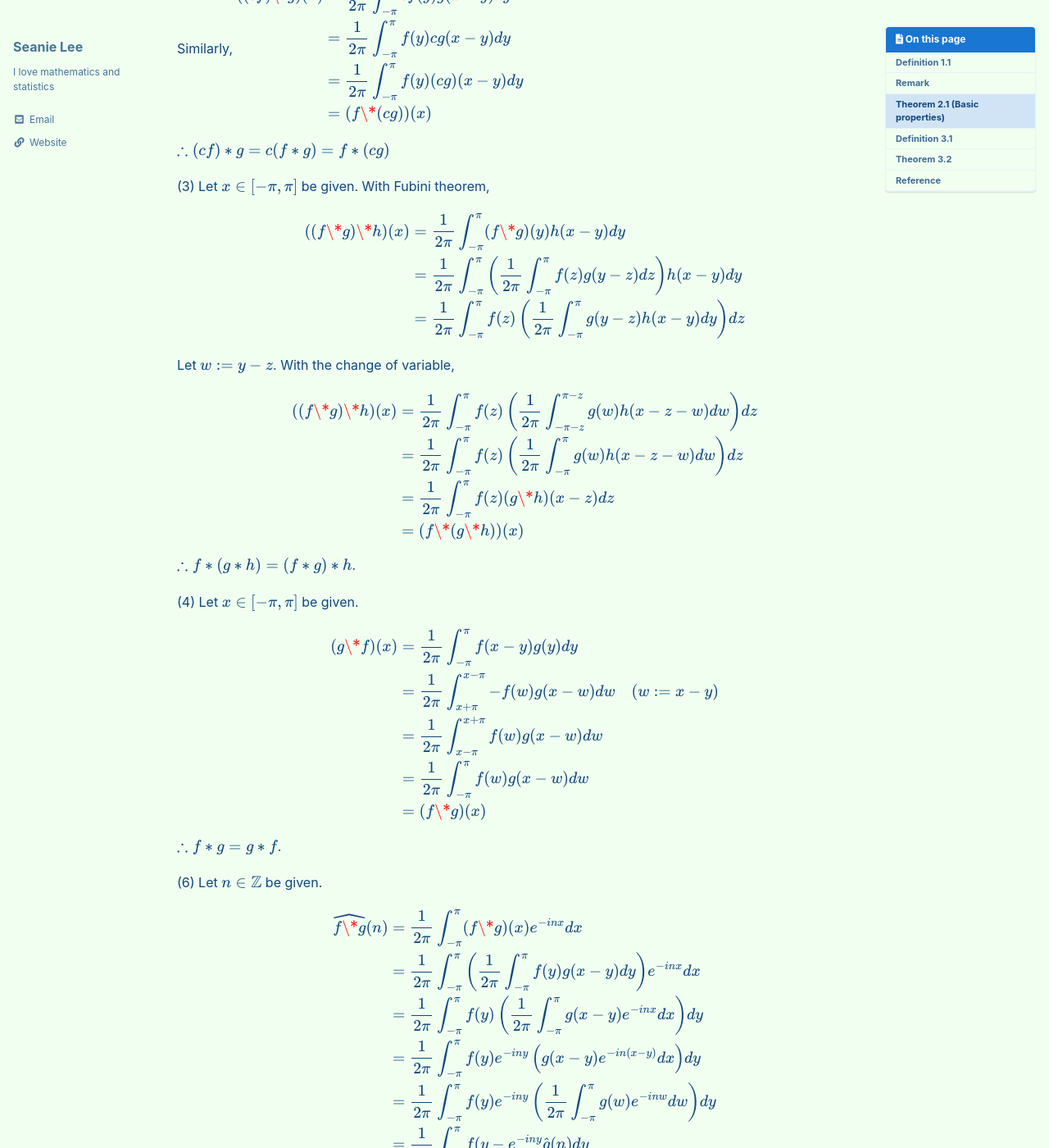
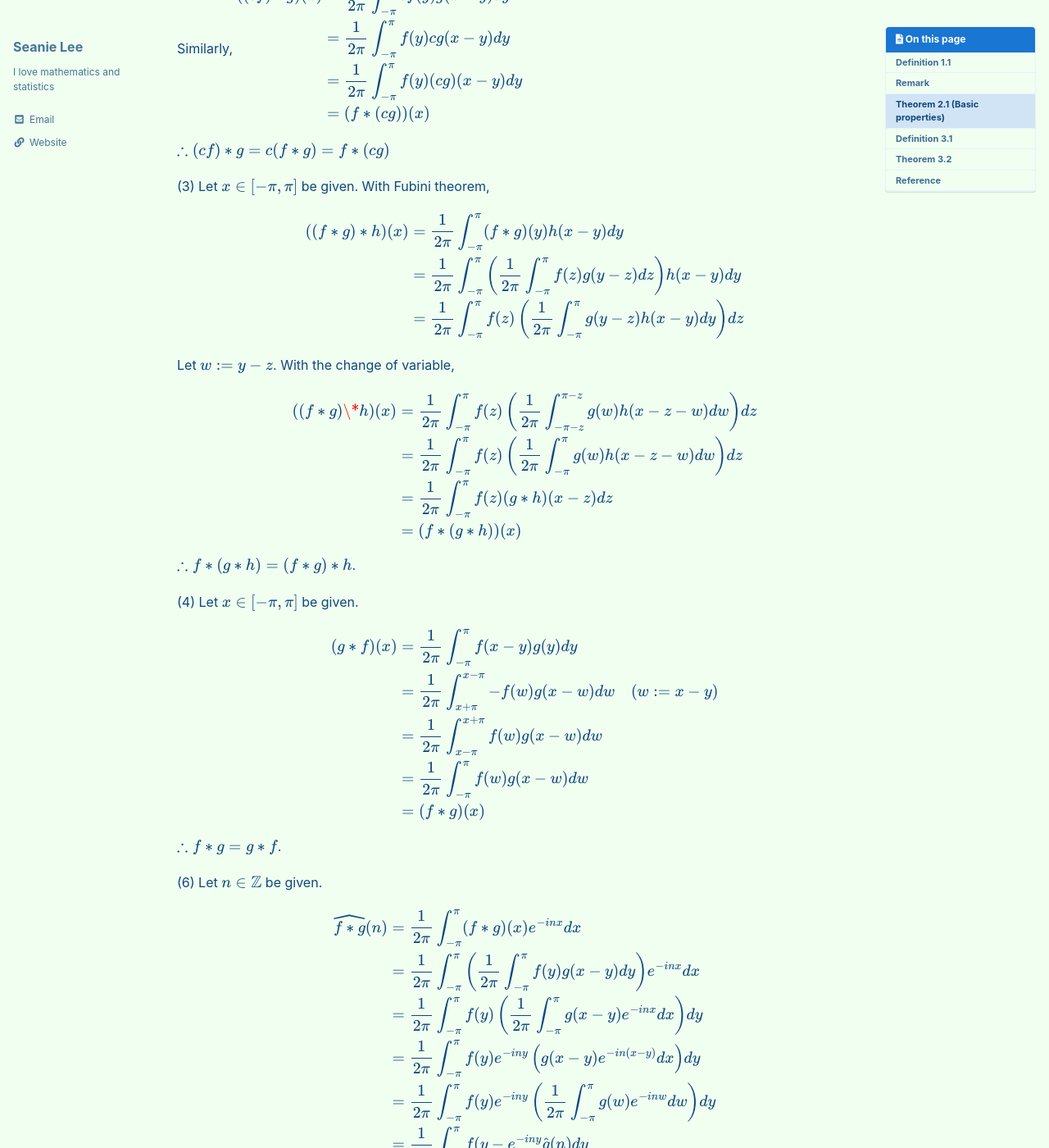
Before and after one commit to seanie12/blog, a Jekyll site: the page built from _posts/2023-02-06-convolution-good-kernels.md, in a window 1280 px wide and 1400 px high, scrolled down 1804 px. Shown: the whole window at 82% size. Built offline with Jekyll 4.4.1, drawn with Linux system fonts in a browser that asks for light colours; cached includes are drawn as plain includes; formulas are drawn with MathJax 3; some of the changed text lies outside the part shown.

```diff
--- a/_posts/2023-02-06-convolution-good-kernels.md
+++ b/_posts/2023-02-06-convolution-good-kernels.md
@@ -25,18 +25,18 @@ Let $f,g:\mathbb{R}\to\mathbb{C}$ be $2\pi$-periodic functions. The *convolution
 
 $$
 \begin{align*}
-(f\*g)(x) =\frac{1}{2\pi}\int_{-\pi}^\pi f(y) g(x-y)dy
+(f*g)(x) =\frac{1}{2\pi}\int_{-\pi}^\pi f(y) g(x-y)dy
 \end{align*}
 $$
 
 ## Remark
 (1) Convolution as weighted average.
 
-(2) Turns out that many important construction can be expressed in terms of convolution. For example, consider $f\* D_N$, the Dirichlet kernel
+(2) Turns out that many important construction can be expressed in terms of convolution. For example, consider $f* D_N$, the Dirichlet kernel
 
 $$
 \begin{align*}
-(f\*D_N)(x) &= \frac{1}{2\pi} \int_{-\pi}^\pi f(y) \sum_{n=-N}^N e^{in(x-y)}dy \\
+(f*D_N)(x) &= \frac{1}{2\pi} \int_{-\pi}^\pi f(y) \sum_{n=-N}^N e^{in(x-y)}dy \\
 &=\sum_{n=-N}^N e^{inx}\frac{1}{2\pi} \int_{-\pi}^\pi f(y) e^{-iny}dy  \\
 &=\sum_{n=-N}^N \hat{f}(n)e^{inx} \\
 &= S_N(f)(x)
@@ -70,9 +70,9 @@ Note that $L^1(\pi)=\\{f: \text{integrable}\mid \int_{-\pi}^\pi \lvert f(x)\rver
 
 $$
 \begin{align*}
-(f\*(g\*h))(x) &= \frac{1}{2\pi} \int_{-\pi}^{\pi} f(y) \left[g(x-y)+h(x-y) \right]dy \\
+(f*(g*h))(x) &= \frac{1}{2\pi} \int_{-\pi}^{\pi} f(y) \left[g(x-y)+h(x-y) \right]dy \\
 &=\frac{1}{2\pi}\int_{-\pi}^\pi f(y) g(x-y) dy + \frac{1}{2\pi}\int_{-\pi}^\pi f(y)h(x-y)dy \\
-&=(f\*g)(x) + (f\*h)(x)
+&=(f*g)(x) + (f*h)(x)
 \end{align*}
 $$
 
@@ -84,20 +84,20 @@ $\therefore f\*(g+h) = f\*g + f\*h$
 
 $$
 \begin{align*}
-((cf)\*g )(x) &= \frac{1}{2\pi} \int_{-\pi}^\pi (cf)(y) g(x-y)dy \\
+((cf)*g )(x) &= \frac{1}{2\pi} \int_{-\pi}^\pi (cf)(y) g(x-y)dy \\
 &=\frac{1}{2\pi}\int_{-\pi}^\pi cf(y) g(x-y)dy \\
 &=\frac{c}{2\pi}\int_{-\pi}^\pi f(y) g(x-y) dy \\
-&= c(f\*g)(x)
+&= c(f*g)(x)
 \end{align*}
 $$
 
 Similarly,
 $$
 \begin{align*}
-((cf)\*g)(x) &= \frac{1}{2\pi}\int_{-\pi}^\pi cf(y)g(x-y)dy \\
+((cf)*g)(x) &= \frac{1}{2\pi}\int_{-\pi}^\pi cf(y)g(x-y)dy \\
 &= \frac{1}{2\pi}\int_{-\pi}^\pi f(y) cg(x-y)dy \\
 &=\frac{1}{2\pi}\int_{-\pi}^\pi f(y) (cg)(x-y) dy \\
-&= (f\*(cg))(x)
+&= (f*(cg))(x)
 \end{align*}
 $$
 
@@ -108,7 +108,7 @@ $\therefore (cf)\* g= c(f\*g)=f\*(cg)$
 
 $$
 \begin{align*}
-((f\*g)\*h)(x) &= \frac{1}{2\pi} \int_{-\pi}^\pi (f\*g)(y) h(x-y)dy \\
+((f*g)*h)(x) &= \frac{1}{2\pi} \int_{-\pi}^\pi (f*g)(y) h(x-y)dy \\
 &=\frac{1}{2\pi}\int_{-\pi}^\pi  \left( \frac{1}{2\pi}\int_{-\pi}^\pi f(z)g(y-z)dz\right) h(x-y)dy \\
 &=\frac{1}{2\pi}\int_{-\pi}^\pi f(z)\left(\frac{1}{2\pi}\int_{-\pi}^\pi  g(y-z)h(x-y)dy \right)dz
 \end{align*}
@@ -118,10 +118,10 @@ Let $w:= y-z$. With the change of variable,
 
 $$
 \begin{align*}
-((f\*g)\*h)(x) &= \frac{1}{2\pi}\int_{-\pi}^\pi f(z)\left( \frac{1}{2\pi}\int_{-\pi-z}^{\pi-z}g(w)h(x-z-w)dw \right)dz\\
+((f*g)\*h)(x) &= \frac{1}{2\pi}\int_{-\pi}^\pi f(z)\left( \frac{1}{2\pi}\int_{-\pi-z}^{\pi-z}g(w)h(x-z-w)dw \right)dz\\
 &=\frac{1}{2\pi}\int_{-\pi}^\pi f(z)\left(\frac{1}{2\pi}\int_{-\pi}^\pi g(w)h(x-z-w)dw \right)dz\\
-&=\frac{1}{2\pi}\int_{-\pi}^\pi  f(z) (g\*h)(x-z)dz \\
-&=(f\*(g\*h))(x)
+&=\frac{1}{2\pi}\int_{-\pi}^\pi  f(z) (g*h)(x-z)dz \\
+&=(f*(g*h))(x)
 \end{align*}
 $$
 
@@ -132,11 +132,11 @@ $\therefore f\*(g\*h)=(f\*g)\*h$.
 
 $$
 \begin{align*}
-(g\*f)(x) &= \frac{1}{2\pi}\int_{-\pi}^\pi f(x-y)g(y)dy \\
+(g*f)(x) &= \frac{1}{2\pi}\int_{-\pi}^\pi f(x-y)g(y)dy \\
 &=\frac{1}{2\pi}\int_{x+\pi}^{x-\pi } -f(w) g(x-w) dw \quad ( w:= x-y) \\
 &= \frac{1}{2\pi}\int_{x-\pi}^{x+\pi} f(w) g(x-w)dw \\
 &= \frac{1}{2\pi}\int_{-\pi}^\pi f(w)g(x-w) dw \\
-&=(f\*g)(x)
+&=(f*g)(x)
 \end{align*}
 $$
 
@@ -146,7 +146,7 @@ $\therefore f\*g = g\* f$.
 
 $$
 \begin{align*}
-\widehat{f\*g}(n) & = \frac{1}{2\pi}\int_{-\pi}^\pi (f\*g)(x) e^{-inx}dx \\
+\widehat{f*g}(n) & = \frac{1}{2\pi}\int_{-\pi}^\pi (f*g)(x) e^{-inx}dx \\
 &= \frac{1}{2\pi}\int_{-\pi}^\pi \left(\frac{1}{2\pi}\int_{-\pi}^\pi  f(y) g(x-y)dy \right)e^{-inx}dx \\
 &= \frac{1}{2\pi}\int_{-\pi}^\pi f(y)\left(\frac{1}{2\pi}\int_{-\pi}^\pi g(x-y)e^{-inx}dx \right) dy \\
 &= \frac{1}{2\pi}\int_{-\pi}^\pi f(y) e^{-iny} \left(g(x-y)e^{-in(x-y)} dx \right)dy \\
@@ -161,14 +161,14 @@ $$
 
 $$
 \begin{align*}
-\lvert x_1 -x_2 \rvert < \delta \Rightarrow \lvert (f\*g)(x_1) - (f\*g)(x_2)\rvert < \epsilon.
+\lvert x_1 -x_2 \rvert < \delta \Rightarrow \lvert (f*g)(x_1) - (f*g)(x_2)\rvert < \epsilon.
 \end{align*}
 $$
 
 Note that $g$ is continuous on the compact set $[-\pi, \pi]$, $g$ is uniformly continuous on $[-\pi, \pi]$. Thus, there exists  $\delta>0$ such that  $\lvert p -q \rvert <\delta \Rightarrow\lvert g(p) - g(q)\rvert <\epsilon/ B$, where $B$ is a bound on $g$, i.e., $\lvert g(x)\rvert \leq B$ for all $x\in[-\pi, \pi]$. Now consider,
 $$
 \begin{align*}
-\lvert (f\*g)(x_1) - (f\*g)(x_2) \rvert  &= \left\lvert \frac{1}{2\pi}\int_{-\pi}^\pi f(y)[g(x_1-y)-g(x_2)]dy \right\rvert \\
+\lvert (f*g)(x_1) - (f*g)(x_2) \rvert  &= \left\lvert \frac{1}{2\pi}\int_{-\pi}^\pi f(y)[g(x_1-y)-g(x_2)]dy \right\rvert \\
 &\leq \frac{1}{2\pi}\int_{-\pi}^\pi \lvert f(y) \rvert \lvert g(x_1-y) - g(x_2-y)\rvert dy \\
 &\leq \frac{1}{2\pi}\int_{-\pi}^\pi B \frac{\epsilon}{B}dy \\
 &<\epsilon.
@@ -199,7 +199,7 @@ $$
 
 $$
 \begin{align*}
-\left\lvert f\*g - f_k\*g_k\right\rvert &= \left\lvert (f-f_k)\*g + f_k \* (g-g_k)\right\rvert \\
+\left\lvert f*g - f_k*g_k\right\rvert &= \left\lvert (f-f_k)*g + f_k * (g-g_k)\right\rvert \\
 &=\left \lvert \frac{1}{2\pi}\int_{-\pi}^\pi[f(x-y)-f_k(x-y)]g(y)dy\right\rvert \\
 &\leq \frac{1}{2\pi}\int_{-\pi}^\pi \lvert f(x-y)-f_k(x-y)\rvert \lvert g(y) \rvert dy \\
 &\leq \frac{B}{2\pi}\int_{-\pi}^\pi \lvert f(x-y)-f_k(x-y) \rvert dy \\
@@ -213,7 +213,7 @@ Similarly, we get
 
 $$
 \begin{align*}
-\lvert f_k \*(g-g_k) \rvert < \frac{\epsilon}{2}.
+\lvert f_k *(g-g_k) \rvert < \frac{\epsilon}{2}.
 \end{align*}
 $$
 
@@ -252,7 +252,7 @@ Let $f$ be an integrable function on the circle $\\{K_n\\}$ a family of good ker
 
 $$
 \begin{align*}
-\lim_{n\to\infty} (f\*K_n)(x_0) = f(x_0)
+\lim_{n\to\infty} (f*K_n)(x_0) = f(x_0)
 \end{align*}
 $$
 
@@ -266,7 +266,7 @@ Consider,
 
 $$
 \begin{align*}
-\lvert (f\*K_n)(x_0) - f(x_0) \rvert &= \left\lvert \frac{1}{2\pi}\int_{-\pi}^\pi K_n(y) f(x_o-y) dy- f(x_0)\right\rvert \\
+\lvert (f*K_n)(x_0) - f(x_0) \rvert &= \left\lvert \frac{1}{2\pi}\int_{-\pi}^\pi K_n(y) f(x_o-y) dy- f(x_0)\right\rvert \\
 &= \left\lvert \frac{1}{2\pi}\int_{-\pi}^\pi K_n(y)[ f(x_0-y)-f(x_0)]dy\right\rvert
 \end{align*}
 $$
```
